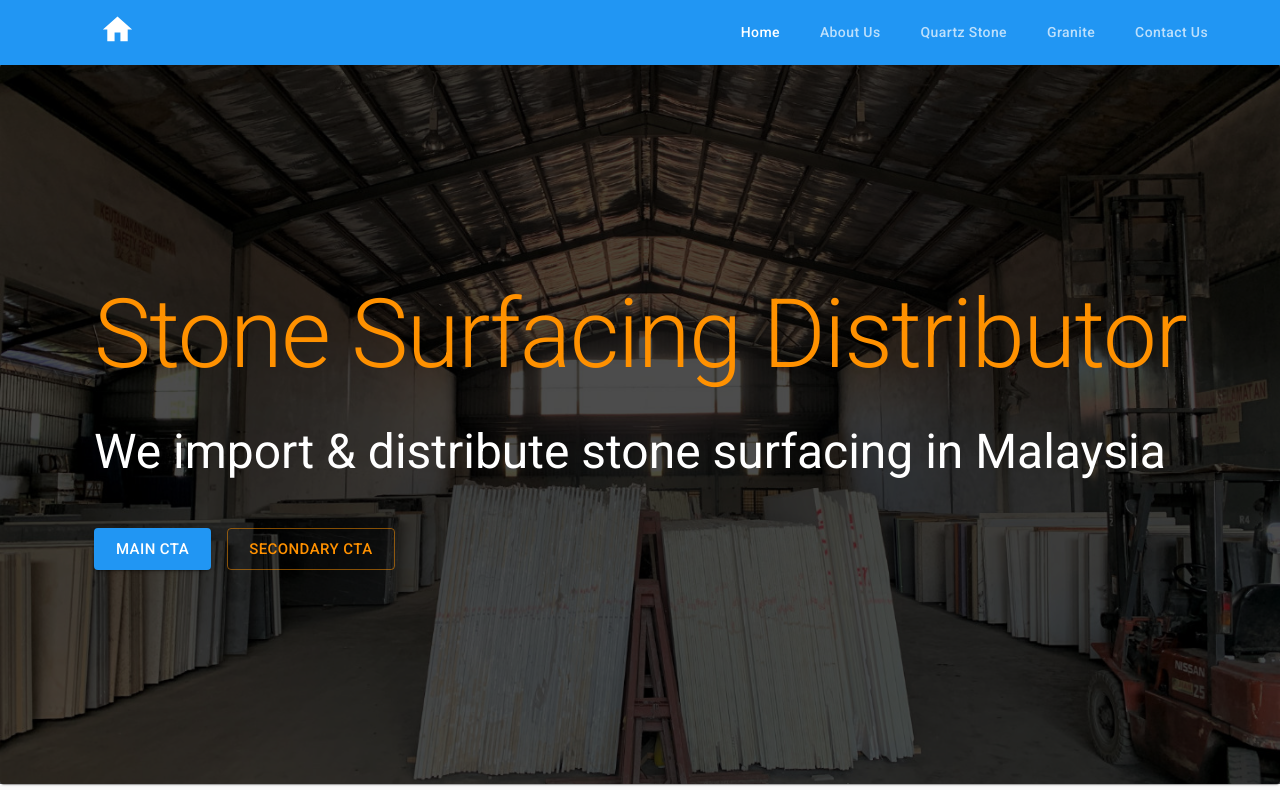
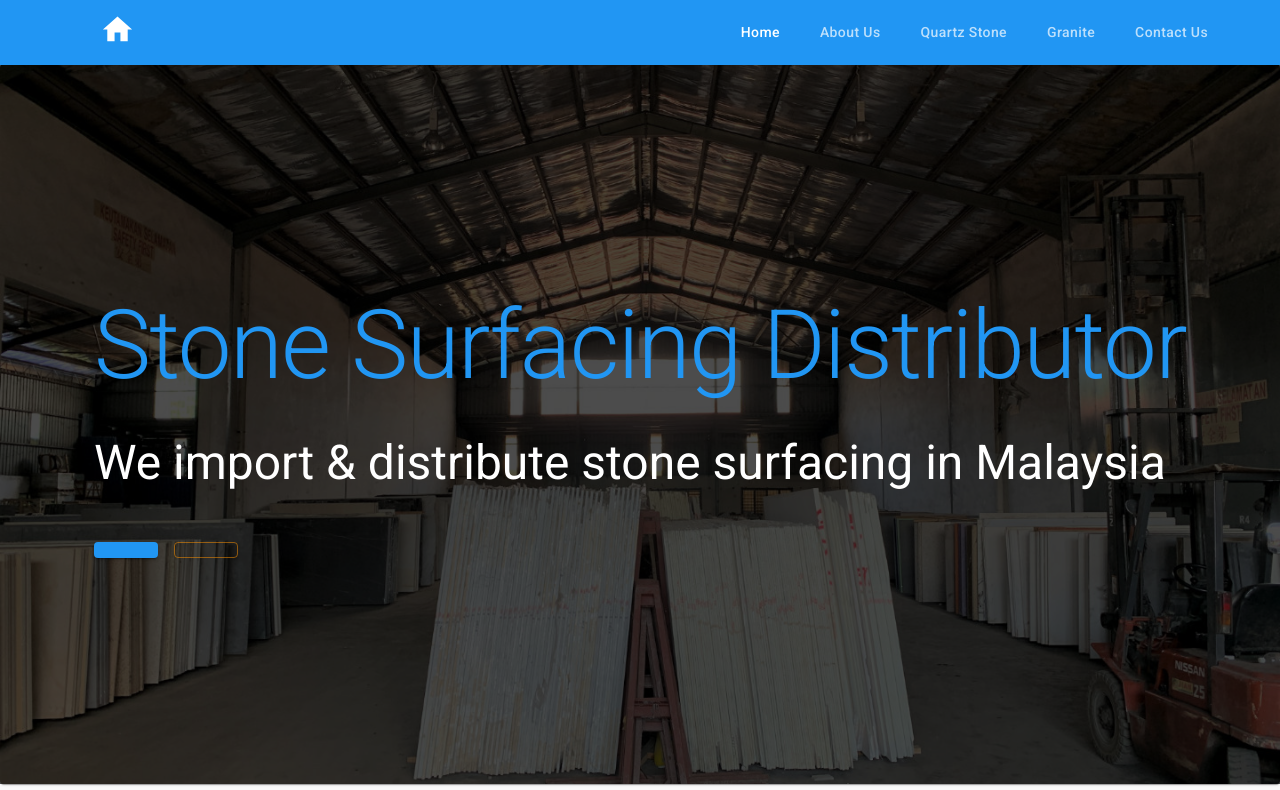
Before and after one commit to ansonlowzf/stone-dist-nextjs, a Next.js app: page / in a window 1280 px wide. Shown: the top 790 px of the page. Built offline with nearby package versions, Linux system fonts and the light colour scheme.

Commit message:
change: hero component

```diff
--- a/src/components/Hero.jsx
+++ b/src/components/Hero.jsx
@@ -32,7 +32,7 @@ const useStyles = makeStyles((theme) => ({
   },
 }));
 
-export const Hero = ({ image, imageText, title, description }) => {
+export const Hero = ({ image, imageText, title, description, CTA1, CTA2 }) => {
   const classes = useStyles();
 
   return (
@@ -53,7 +53,7 @@ export const Hero = ({ image, imageText, title, description }) => {
         className={classes.overlay}
       >
         <Grid item className={classes.textContainer}>
-          <Typography variant="h1" color="secondary" gutterBottom>
+          <Typography variant="h1" color="primary" gutterBottom>
             {title}
           </Typography>
           <Typography
@@ -70,10 +70,10 @@ export const Hero = ({ image, imageText, title, description }) => {
             size="large"
             className={classes.buttonStyles}
           >
-            Main CTA
+            {CTA1}
           </Button>
           <Button variant="outlined" color="secondary" size="large">
-            secondary CTA
+            {CTA2}
           </Button>
         </Grid>
       </Grid>
```
